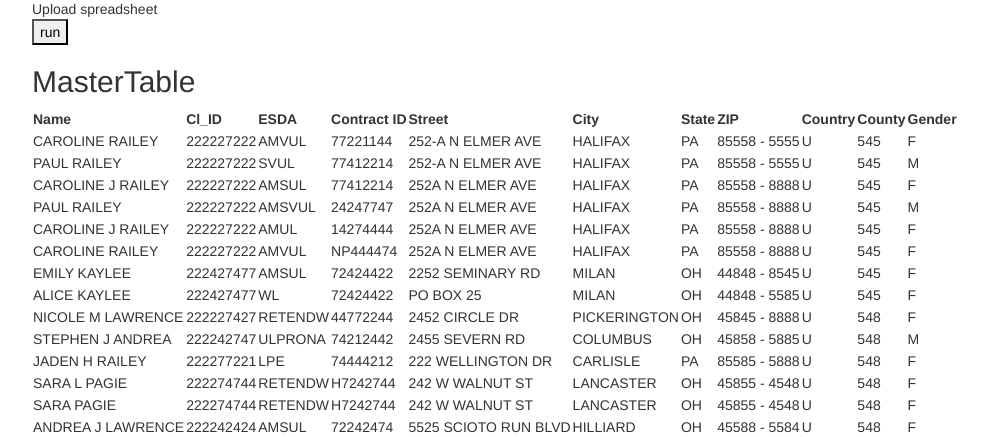
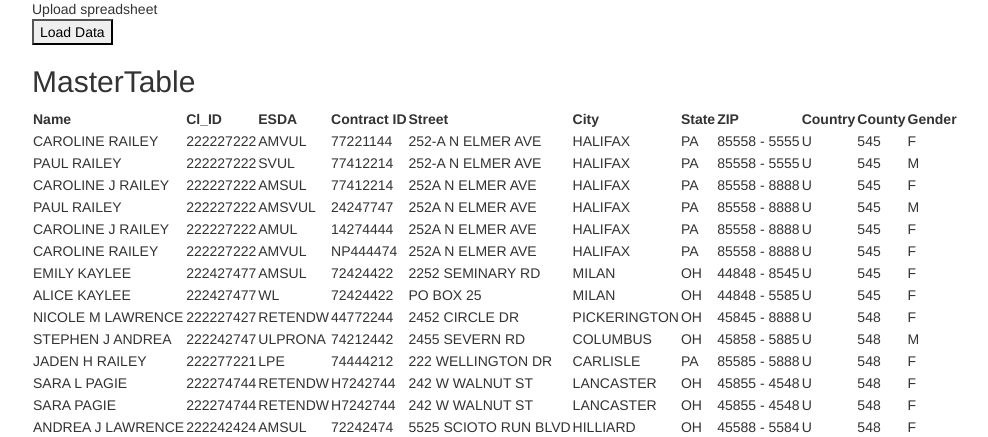
Before and after one commit to yucheng1992/NYL-Hackathon, a Django app: template DjangoWebProject1/app/templates/app/contact.html in a window 1280 px wide. Shown: the part 51-488 px from the top of the page, without its empty margins (38-1026 px from the left). Run offline with Django 3.2, Linux system fonts and the light colour scheme; data comes from the database, SQL or seed files in the repository; both versions use the stored data as it was after the commit; the template is opened without the code that fills it: values that come from a table or form of the project are taken from there, most other values are stand-ins (such as "Sample title", 1, 10 or a date in 2020); some libraries are stand-ins or nearby versions.

Commit message:
Fix button

```diff
--- a/DjangoWebProject1/app/templates/app/contact.html
+++ b/DjangoWebProject1/app/templates/app/contact.html
@@ -5,7 +5,7 @@
 Upload spreadsheet <br>
 <form method="post">
 {% csrf_token %}
-<input type="submit" value="run">
+<input type="submit" value="Load Data">
 </form>
 <table>
 
```
Also changed, not shown: DjangoWebProject1/db.sqlite3, 2 other files.
